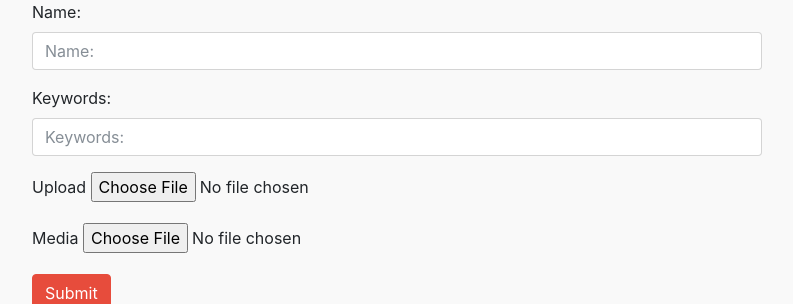
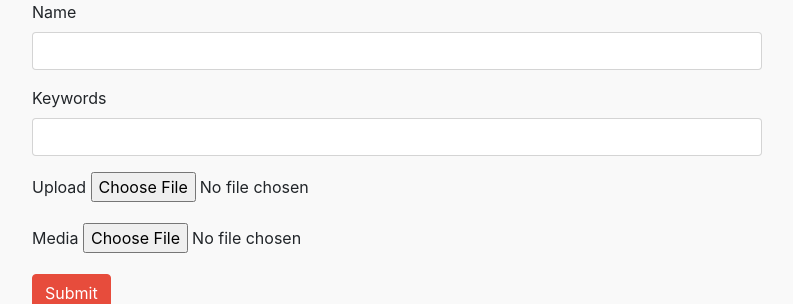
Before and after one commit to sahilc0/teamstackoverflow, a Django app: page /spitfire/upload in a window 1280 px wide. Shown: the part 62-366 px from the top of the page, without its empty margins (243-1036 px from the left). Run offline with Django 3.2, Linux system fonts and the light colour scheme; some libraries are stand-ins or nearby versions.

Commit message:
upload fixes

```diff
--- a/TEAMSTACKOVERFLOW/spitfire/templates/upload.html
+++ b/TEAMSTACKOVERFLOW/spitfire/templates/upload.html
@@ -7,9 +7,9 @@
 		<div class = "col-md-2"></div>
 		<div class = "col-md-8">
 			<div class = "form-group">
-				<label for = "user">Name:</label>
+				<label for = "user">Name</label>
 				<div>
-					<input type="text" class = "form-control" id = "user" placeholder = "Name:">
+					<input type="text" class = "form-control" id = "user">
 				</div>
 			</div>
 		</div>
@@ -19,9 +19,9 @@
 		<div class = "col-md-2"></div>
 		<div class = "col-md-8">
 			<div class = "form-group">
-				<label for ="keys">Keywords:</label>
+				<label for ="keys">Keywords</label>
 				<div>
-					<input type="text" class = "form-control" id = "user" placeholder = "Keywords:">
+					<input type="text" class = "form-control" id = "user">
 				</div>
 			</div>
 		</div>
```
